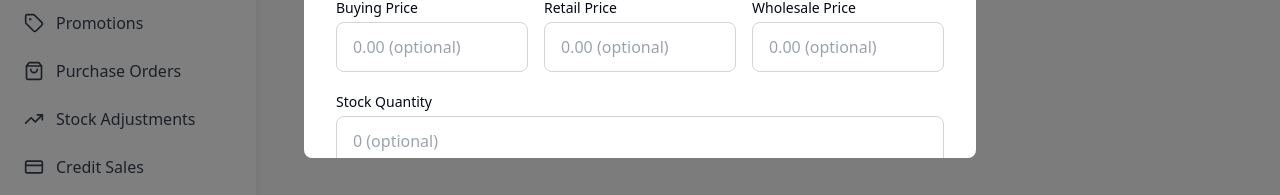
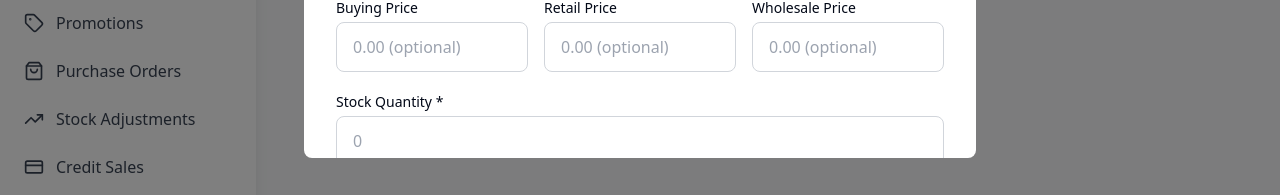
Before and after one commit to Nerdware-Developers/Point-of-Sale-System, a React (Vite) app in the folder frontend/: page /products in a window 1280 px wide. Both pictures are taken after typing "Sample" into the empty fields and a click on the button "Add Product". Shown: the part 602-797 px from the top of the page. Built offline with nearby package versions, Linux system fonts and the light colour scheme; no server answers.

Commit message:
Fix stock quantity field - make it required and add helpful clarification text

```diff
--- a/frontend/src/pages/Products.jsx
+++ b/frontend/src/pages/Products.jsx
@@ -628,14 +628,25 @@ export default function Products() {
 
               {/* Stock Quantity */}
               <div>
-                <label className="block text-sm font-medium mb-1">Stock Quantity</label>
+                <label className="block text-sm font-medium mb-1">Stock Quantity *</label>
                 <input
                   type="number"
                   value={formData.stock_quantity}
                   onChange={(e) => setFormData({ ...formData, stock_quantity: e.target.value })}
                   className="w-full px-4 py-3 border border-gray-300 rounded-lg focus:outline-none focus:ring-2 focus:ring-blue-500 text-base"
-                  placeholder="0 (optional)"
+                  placeholder="0"
+                  required
+                  min="0"
                 />
+                <p className="text-xs text-gray-500 mt-2">
+                  💡 Enter the number of <strong>sellable units</strong> you have in stock.
+                  <br />
+                  <span className="text-gray-600">
+                    Example: If you have a bale with 12 packets inside and you sell individual packets, enter <strong>12</strong>.
+                    <br />
+                    If you only sell the whole bale, enter <strong>1</strong>.
+                  </span>
+                </p>
               </div>
 
               <div className="flex gap-2 pt-4">
```
